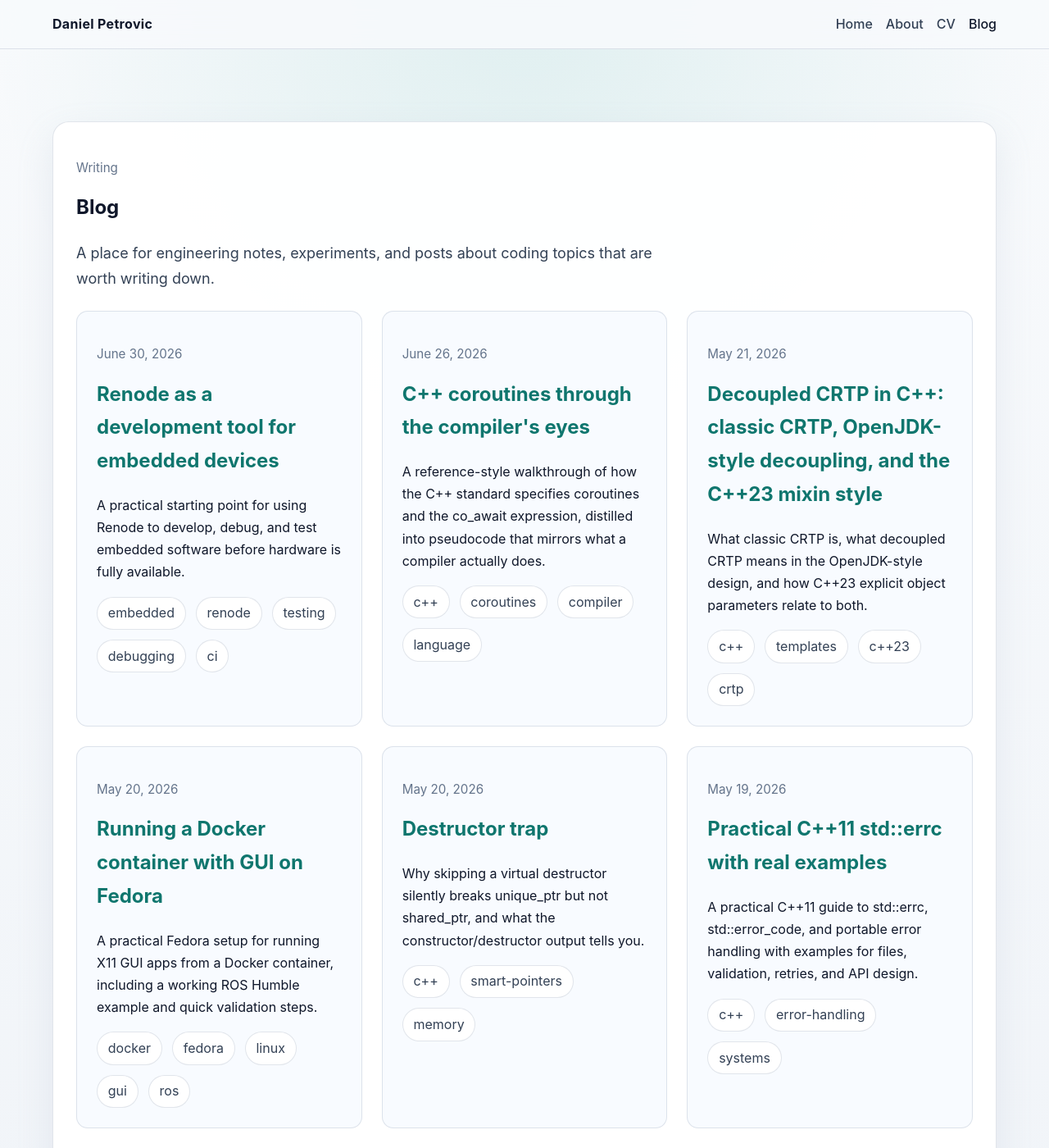
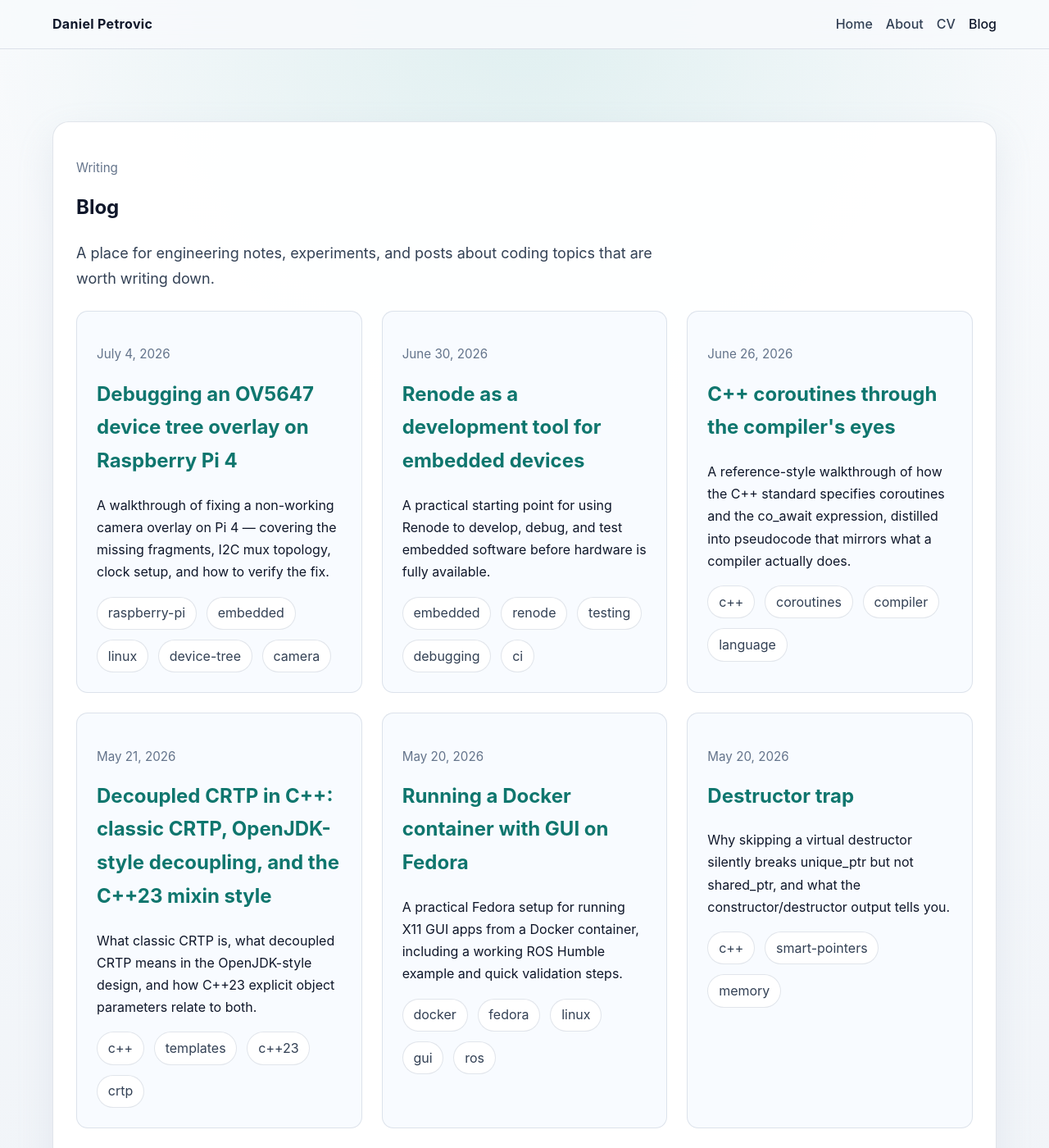
Before and after one commit to daniel-petrovic/daniel-petrovic.github.io, a Jekyll site: the page built from blog.md, in a window 1280 px wide and 1400 px high. Shown: the whole window at 82% size. Built offline with Jekyll 4.4.1, drawn with Linux system fonts in a browser that asks for light colours; some of the changed lines change nothing that is shown.

Commit message:
OV5647 issue on Raspberry Pi 4

````diff
--- /dev/null
+++ b/_posts/2026-07-04-ov5647-raspberry-pi-4-device-tree-overlay.md
@@ -0,0 +1,437 @@
+---
+title: Debugging an OV5647 device tree overlay on Raspberry Pi 4
+description: A walkthrough of fixing a non-working camera overlay on Pi 4 — covering the missing fragments, I2C mux topology, clock setup, and how to verify the fix.
+date: 2026-07-04 10:00:00 +0200
+tags:
+  - raspberry-pi
+  - embedded
+  - linux
+  - device-tree
+  - camera
+---
+
+I recently needed to bring up an OV5647 camera module (the sensor used in the v1 Pi Camera) on a
+Raspberry Pi 4 Model B running kernel 6.6.63 (custom Yocto Scarthgap build with core-image-base). The sensor was connected, the `.dts` overlay was
+compiled and copied to `/boot/overlays/`, `dtoverlay=ov5647` was set in `config.txt`, but after
+reboot there was no `/dev/video0` device and no camera driver in `lsmod`.
+
+This post walks through the debugging process and what I had to fix.
+
+<figure>
+  <img src="{{ '/assets/images/pi4-ov5647-setup.jpg' | relative_url }}" alt="Raspberry Pi 4 with OV5647 camera module connected via ribbon cable">
+  <figcaption>The setup: Raspberry Pi 4 Model B with an OV5647-based camera module connected to the CSI port.</figcaption>
+</figure>
+
+## The overlay that did not work
+
+Here is the overlay I started with proposal from ChatGPT - it looked reasonable at first glance:
+
+```dts
+/dts-v1/;
+/plugin/;
+
+{
+    compatible = "brcm,bcm2835";
+
+    fragment@0 {
+        target = <&i2c_csi_dsi>;
+        __overlay__ {
+            status = "okay";
+            #address-cells = <1>;
+            #size-cells = <0>;
+
+            cam_clk: cam_clk {
+                compatible = "fixed-clock";
+                #clock-cells = <0>;
+                clock-frequency = <25000000>;
+            };
+
+            ov5647: ov5647@36 {
+                compatible = "ovti,ov5647";
+                reg = <0x36>;
+                status = "okay";
+                clocks = <&cam_clk>;
+                clock-names = "xclk";
+                rotation = <0>;
+                orientation = <2>;
+                port {
+                    ov5647_ep: endpoint {
+                        clock-lanes = <0>;
+                        data-lanes = <1 2>;
+                        clock-noncontinuous;
+                        link-frequencies = /bits/ 64 <297000000>;
+                        remote-endpoint = <&csi_ep>;
+                    };
+                };
+            };
+        };
+    };
+
+    fragment@1 {
+        target = <&csi1>;
+        __overlay__ {
+            status = "okay";
+            port {
+                csi_ep: endpoint {
+                    data-lanes = <1 2>;
+                    clock-noncontinuous;
+                    remote-endpoint = <&ov5647_ep>;
+                };
+            };
+        };
+    };
+
+    fragment@2 {
+        target = <&i2c0mux>;
+        __overlay__ {
+            status = "okay";
+        };
+    };
+};
+```
+
+Three fragments: one to place the sensor on the I2C bus, one to configure the CSI receiver, and one
+to enable the I2C mux. Simple enough. But no camera appeared.
+
+## Finding out what is actually on the board
+
+The first step was to check the real device tree the kernel was using at runtime.
+
+```bash
+# Show device tree symbol table entries for relevant nodes
+for f in /proc/device-tree/__symbols__/*; do
+  echo "$(basename $f): $(cat $f)"
+done | grep -iE 'i2c|csi|cam|mux'
+```
+
+The output revealed the I2C topology on this Pi 4:
+
+```
+i2c0:      /soc/i2c0mux/i2c@0
+i2c_csi_dsi:  /soc/i2c0mux/i2c@1
+i2c_csi_dsi0: /soc/i2c0mux/i2c@0
+i2c_vc:       /soc/i2c0mux/i2c@0
+```
+
+Wait — `i2c_csi_dsi` (the target my overlay used) points to `i2c@1`, and `i2c_csi_dsi0` points to
+`i2c@0`. I initially thought this was the bug: that my overlay was targeting the wrong bus.
+
+The naming is confusing, but the Raspberry Pi 4 Model B has only one CSI camera port (the middle
+connector, labelled CAMERA on the board). The SoC (BCM2711) has two CSI controllers internally,
+but only CSI1 is routed to the physical connector on the Pi 4B. The corresponding I2C bus is
+`i2c_csi_dsi` (`i2c@1`), which is shared with the DSI display output on that same connector.
+
+The `i2c_csi_dsi0` target and the `cam0` overlay parameter exist for boards that expose both CSI
+ports, such as the Compute Module 4 IO board (labelled CAM0 and CAM1). On a Pi 4B, the default
+(`cam1`) is the only option.
+
+So the I2C bus was correct — something else was wrong.
+
+## Comparing with the official overlay
+
+I fetched the official overlay source from the Raspberry Pi kernel tree for 6.6.y:
+
+```dts
+// Fragment 0 — I2C bus with sensor
+i2c_frag: fragment@0 {
+    target = <&i2c_csi_dsi>;
+    __overlay__ {
+        #address-cells = <1>;
+        #size-cells = <0>;
+        status = "okay";
+        #include "ov5647.dtsi"
+    };
+};
+
+// Fragment 1 — CSI receiver
+csi_frag: fragment@1 {
+    target = <&csi1>;
+    csi: __overlay__ {
+        status = "okay";
+        brcm,media-controller;
+        port {
+            csi_ep: endpoint {
+                remote-endpoint = <&cam_endpoint>;
+                data-lanes = <1 2>;
+                clock-noncontinuous;
+            };
+        };
+    };
+};
+
+// Fragment 2 — I2C0 interface controller
+fragment@2 {
+    target = <&i2c0if>;
+    __overlay__ {
+        status = "okay";
+    };
+};
+
+// Fragment 3 — I2C mux
+fragment@3 {
+    target = <&i2c0mux>;
+    __overlay__ {
+        status = "okay";
+    };
+};
+
+// Fragment 4 — regulator startup delay
+reg_frag: fragment@4 {
+    target = <&cam1_reg>;
+    __overlay__ {
+        startup-delay-us = <20000>;
+    };
+};
+
+// Fragment 5 — camera clock
+clk_frag: fragment@5 {
+    target = <&cam1_clk>;
+    __overlay__ {
+        status = "okay";
+        clock-frequency = <25000000>;
+    };
+};
+```
+
+The official overlay has **six fragments**, not three. The three I was missing explain exactly why
+nothing worked.
+
+## What the missing fragments do
+
+### `fragment@2`: `i2c0if`
+
+The symbol `i2c0if` refers to the I2C controller at hardware level — the memory-mapped peripheral
+that implements the I2C protocol on the BCM2711 SoC. Its register block lives at `0x7e205000`.
+
+On Pi 4, the physical I2C0 controller has multiple I2C buses routed through a mux
+(`i2c0mux`). The mux selects between:
+
+- `i2c@0` — the VideoCore I2C bus (also called `i2c_vc`), accessible as `/dev/i2c-0`
+- `i2c@1` — the camera/display I2C bus (`i2c_csi_dsi`), accessible as `/dev/i2c-10`
+
+If the underlying controller (`i2c0if`) is not enabled, neither child bus can operate. My overlay
+enabled the mux (`i2c0mux`) but not the controller itself. That means the I2C transactions never
+reached the sensor.
+
+### `fragment@4`: `cam1_reg`
+
+`cam1_reg` is a fixed regulator that controls the 1.8V power rail to the camera connector via GPIO
+5. The base device tree defines it as:
+
+```dts
+cam1_reg: cam1_regulator {
+    compatible = "regulator-fixed";
+    regulator-name = "cam1-reg";
+    enable-active-high;
+    gpio = <&gpio 5 0>;
+};
+```
+
+The regulator is present in the base DT but without a startup delay. The overlay adds:
+
+```dts
+startup-delay-us = <20000>;
+```
+
+This gives the sensor 20 ms to power up and stabilise before the kernel attempts I2C communication.
+Without this delay, the sensor might not be ready when the driver tries to probe it.
+
+### `fragment@5`: `cam1_clk`
+
+The OV5647 needs a 24 or 25 MHz clock input (XCLK). The base DT has a `cam1_clk` node (a fixed
+clock generator), but it is **disabled by default** and has no frequency set:
+
+```
+$ cat /proc/device-tree/cam1_clk/status
+disabled
+$ ls /proc/device-tree/cam1_clk/clock-frequency
+ls: clock-frequency: No such file or directory
+```
+
+My overlay defined a clock inline as a child of the I2C bus node:
+
+```dts
+cam_clk: cam_clk {
+    compatible = "fixed-clock";
+    #clock-cells = <0>;
+    clock-frequency = <25000000>;
+};
+```
+
+This is invalid. A `fixed-clock` describes a hardware oscillator — it must live at the root of the
+device tree, not as a child of an I2C peripheral. The kernel's clock framework ignores it.
+
+The official overlay fixes this by referencing the existing `cam1_clk` node and enabling it with
+the correct frequency:
+
+```dts
+clk_frag: fragment@5 {
+    target = <&cam1_clk>;
+    __overlay__ {
+        status = "okay";
+        clock-frequency = <25000000>;
+    };
+};
+```
+
+## The fixed overlay
+
+Here is the corrected version, matching the official overlay structure:
+
+```dts
+// SPDX-License-Identifier: GPL-2.0-only
+/dts-v1/;
+/plugin/;
+
+/{
+    compatible = "brcm,bcm2835";
+
+    i2c_frag: fragment@0 {
+        target = <&i2c_csi_dsi>;
+        __overlay__ {
+            #address-cells = <1>;
+            #size-cells = <0>;
+            status = "okay";
+
+            cam_node: ov5647@36 {
+                compatible = "ovti,ov5647";
+                reg = <0x36>;
+                status = "okay";
+
+                clocks = <&cam1_clk>;
+                clock-names = "xclk";
+
+                avdd-supply  = <&cam1_reg>;
+                dovdd-supply = <&cam_dummy_reg>;
+                dvdd-supply  = <&cam_dummy_reg>;
+
+                rotation = <0>;
+                orientation = <2>;
+
+                port {
+                    cam_endpoint: endpoint {
+                        clock-lanes = <0>;
+                        data-lanes = <1 2>;
+                        clock-noncontinuous;
+                        link-frequencies = /bits/ 64 <297000000>;
+                    };
+                };
+            };
+        };
+    };
+
+    csi_frag: fragment@1 {
+        target = <&csi1>;
+        csi: __overlay__ {
+            status = "okay";
+            brcm,media-controller;
+
+            port {
+                csi_ep: endpoint {
+                    remote-endpoint = <&cam_endpoint>;
+                    data-lanes = <1 2>;
+                    clock-noncontinuous;
+                };
+            };
+        };
+    };
+
+    fragment@2 {
+        target = <&i2c0if>;
+        __overlay__ {
+            status = "okay";
+        };
+    };
+
+    fragment@3 {
+        target = <&i2c0mux>;
+        __overlay__ {
+            status = "okay";
+        };
+    };
+
+    reg_frag: fragment@4 {
+        target = <&cam1_reg>;
+        __overlay__ {
+            startup-delay-us = <20000>;
+        };
+    };
+
+    clk_frag: fragment@5 {
+        target = <&cam1_clk>;
+        __overlay__ {
+            status = "okay";
+            clock-frequency = <25000000>;
+        };
+    };
+};
+
+&cam_node {
+    status = "okay";
+};
+
+&cam_endpoint {
+    remote-endpoint = <&csi_ep>;
+};
+```
+
+Note the regulator supplies: `avdd-supply`, `dovdd-supply`, and `dvdd-supply`. The Pi's `cam1_reg`
+(GPIO 5) switches the 1.8V rail that powers the camera connector. The camera module then uses
+on-board regulators to derive AVDD (2.8V) and DVDD (1.5V) from the 3.3V input on the connector.
+The driver expects all three supply bindings to be present, so `cam_dummy_reg` (a fixed always-on
+regulator) is assigned to `dovdd-supply` and `dvdd-supply`. The real `cam1_reg` is mapped to
+`avdd-supply` — not because it supplies 2.8V directly, but because the driver only needs to ensure
+GPIO 5 is asserted for the module to receive power. The bindings are about the enable sequence, not
+voltage accuracy.
+
+## How to verify the fix
+
+After copying the compiled `ov5647.dtbo` to `/boot/overlays/` and rebooting:
+
+```bash
+# Check I2C detection — 'UU' means driver is active
+$ i2cdetect -y 10
+     0  1  2  3  4  5  6  7  8  9  a  b  c  d  e  f
+00:                         -- -- -- -- -- -- -- --
+10: -- -- -- -- -- -- -- -- -- -- -- -- -- -- -- --
+20: -- -- -- -- -- -- -- -- -- -- -- -- -- -- -- --
+30: -- -- -- -- -- -- UU -- -- -- -- -- -- -- -- --
+40: -- -- -- -- -- -- -- -- -- -- -- -- -- -- -- --
+50: -- -- -- -- -- -- -- -- -- -- -- -- -- -- -- --
+60: -- -- -- -- -- -- -- -- -- -- -- -- -- -- -- --
+70: -- -- -- -- -- -- -- --
+
+# Verify modules are loaded
+$ lsmod | grep -E 'unicam|ov5647'
+bcm2835_unicam  53248  0
+ov5647          20480  1
+
+# Find the video device
+$ ls /dev/video0
+/dev/video0
+
+# Check the media pipeline
+$ media-ctl -d /dev/media4 -p
+# Shows ov5647 10-0036 -> unicam-image pipeline
+
+# Capture a test frame
+$ v4l2-ctl -d /dev/video0 \
+    --set-fmt-video=width=640,height=480,pixelformat=GB10 \
+    --stream-mmap --stream-to=test.raw --stream-count=5
+
+$ ls -la test.raw
+-rw-r--r-- 614400  # 5 * 640 * 480 * 2 bytes
+```
+
+## Summary of the issues
+
+| Issue | Symptom | Fix |
+|---|---|---|
+| Missing `i2c0if` fragment | I2C bus never operational, sensor invisible | Enable the I2C controller peripheral |
+| Missing `cam1_reg` fragment | Regulator enables GPIO 5 with no startup delay | Add 20 ms startup delay |
+| Missing `cam1_clk` fragment | 25 MHz clock disabled and unconfigured | Enable and set `clock-frequency` |
+| Inline `fixed-clock` as I2C child | Clock ignored by clock framework | Reference `&cam1_clk` instead |
+
+The core lesson: a device tree overlay must enable every link in the hardware chain — not just the
+final device, but also the controllers, clocks, and regulators that the device depends on. Each is a
+separate fragment that references the relevant node.
--- a/assets/css/style.css
+++ b/assets/css/style.css
@@ -310,6 +310,29 @@
   text-underline-offset: 0.16em;
 }
 
+.prose img {
+  max-width: 100%;
+  height: auto;
+  border-radius: var(--radius-sm);
+  border: 1px solid var(--border);
+  display: block;
+  margin: 2rem auto;
+}
+
+.prose figure {
+  margin: 2rem 0;
+  text-align: center;
+}
+
+.prose figure img {
+  margin: 0 auto 0.5rem;
+}
+
+.prose figcaption {
+  font-size: 0.9rem;
+  color: var(--muted);
+}
+
 .prose strong {
   color: var(--text);
 }
````
Also changed, not shown: assets/images/pi4-ov5647-setup.jpg (added), 1 other file.
